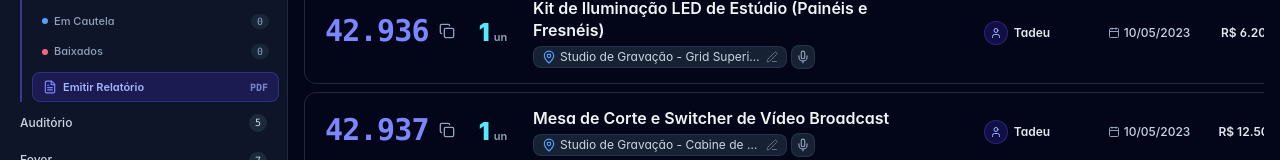
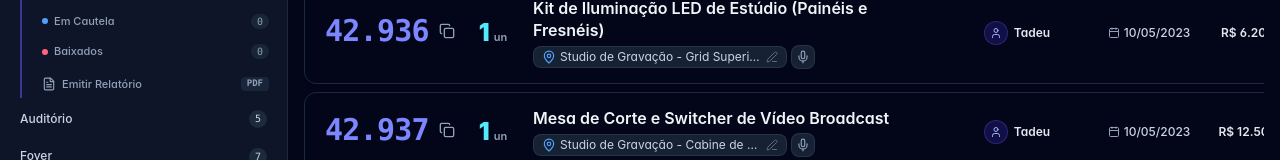
Before and after one commit to irandyalves/carga-patrimonio, a React (Vite) app: page / in a window 1280 px wide. Shown: the part 314-474 px from the top of the page. Built offline with nearby package versions, Linux system fonts and the light colour scheme; no server answers; the database is empty.

Commit message:
style: remover destaque do botao emitir relatorio

```diff
--- a/src/components/SectorSidebar.jsx
+++ b/src/components/SectorSidebar.jsx
@@ -199,13 +199,13 @@ export const SectorSidebar = ({
                     type="button"
                     onClick={onExportReportPDF}
                     title="Emitir Relatório Geral de Inventário em PDF"
-                    className="w-full mt-1.5 px-2.5 py-1.5 rounded-lg text-[11px] font-semibold flex items-center justify-between text-indigo-300 hover:text-white bg-indigo-600/20 hover:bg-indigo-600 border border-indigo-500/30 hover:border-indigo-400 transition-all cursor-pointer shadow-sm group"
+                    className="w-full mt-1 px-2.5 py-1.5 rounded-lg text-[11px] font-medium flex items-center justify-between text-slate-400 hover:text-slate-200 hover:bg-slate-800/70 transition-colors cursor-pointer text-left group"
                   >
                     <div className="flex items-center gap-1.5 truncate">
-                      <FileText className="w-3.5 h-3.5 text-indigo-400 group-hover:text-white shrink-0" />
+                      <FileText className="w-3.5 h-3.5 text-slate-400 group-hover:text-slate-200 shrink-0" />
                       <span className="truncate">Emitir Relatório</span>
                     </div>
-                    <span className="text-[10px] font-mono opacity-70 font-bold">PDF</span>
+                    <span className="px-1.5 py-0.2 rounded text-[9px] font-mono bg-slate-800/80 text-slate-400 group-hover:text-slate-300 font-bold shrink-0">PDF</span>
                   </button>
                 )}
               </div>
@@ -323,13 +323,13 @@ export const SectorSidebar = ({
                         type="button"
                         onClick={onExportReportPDF}
                         title={`Emitir Relatório de Inventário do setor ${sec.name} em PDF`}
-                        className="w-full mt-1.5 px-2.5 py-1.5 rounded-lg text-[11px] font-semibold flex items-center justify-between text-indigo-300 hover:text-white bg-indigo-600/20 hover:bg-indigo-600 border border-indigo-500/30 hover:border-indigo-400 transition-all cursor-pointer shadow-sm group"
+                        className="w-full mt-1 px-2.5 py-1.5 rounded-lg text-[11px] font-medium flex items-center justify-between text-slate-400 hover:text-slate-200 hover:bg-slate-800/70 transition-colors cursor-pointer text-left group"
                       >
                         <div className="flex items-center gap-1.5 truncate">
-                          <FileText className="w-3.5 h-3.5 text-indigo-400 group-hover:text-white shrink-0" />
+                          <FileText className="w-3.5 h-3.5 text-slate-400 group-hover:text-slate-200 shrink-0" />
                           <span className="truncate">Emitir Relatório</span>
                         </div>
-                        <span className="text-[10px] font-mono opacity-70 font-bold">PDF</span>
+                        <span className="px-1.5 py-0.2 rounded text-[9px] font-mono bg-slate-800/80 text-slate-400 group-hover:text-slate-300 font-bold shrink-0">PDF</span>
                       </button>
                     )}
                   </div>
```
